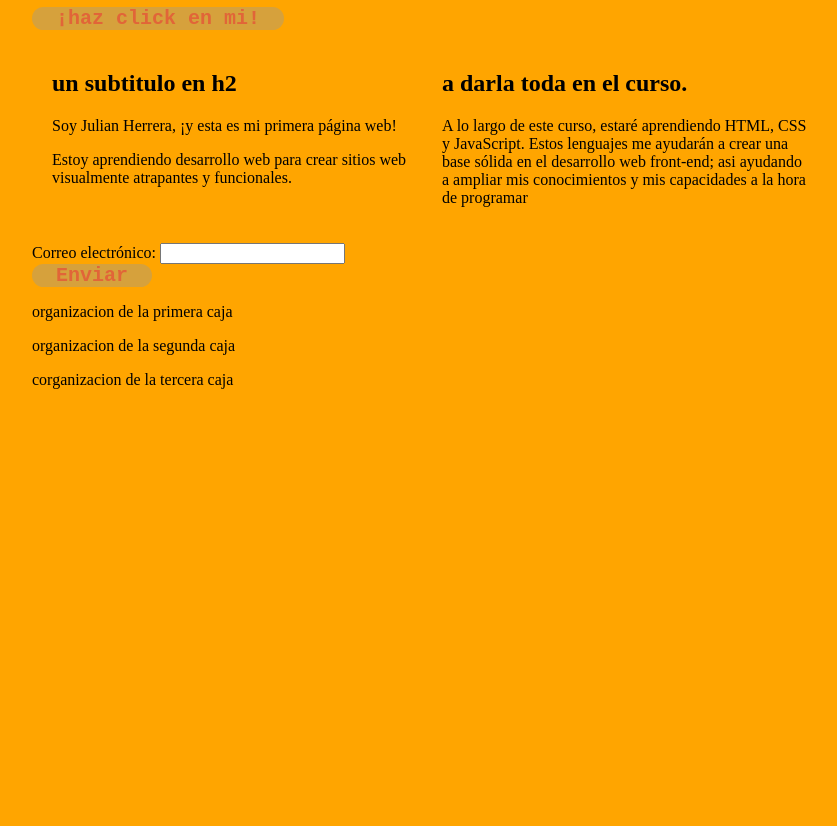
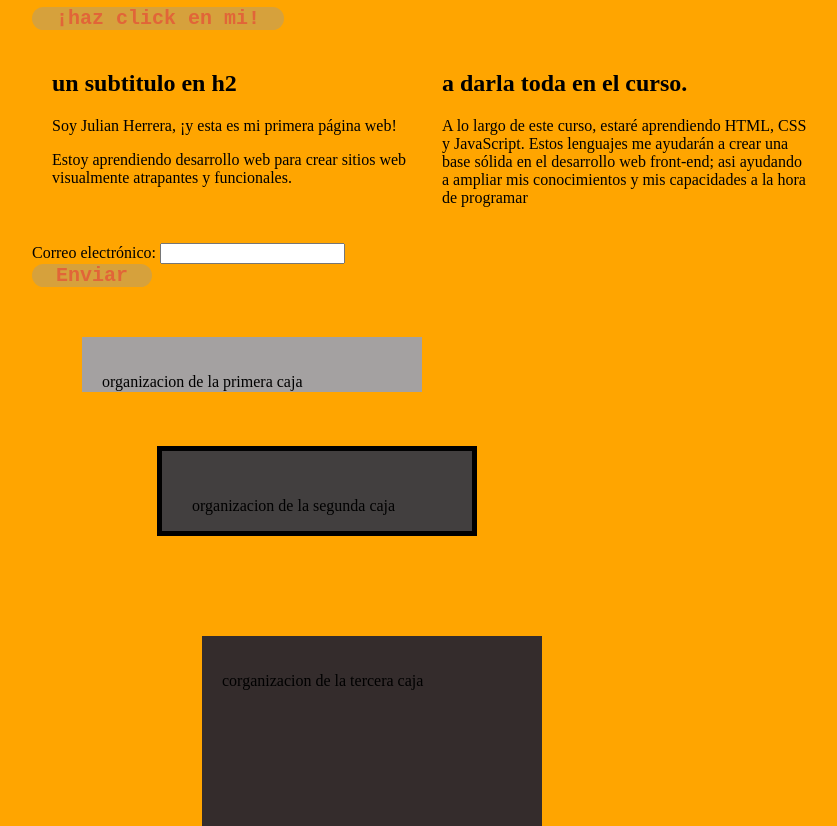
Before and after one commit to juanherida/seccion9, a plain HTML site: page elp.html in a window 1280 px wide. Shown: the part 91-917 px from the top of the page, without its empty margins (208-1045 px from the left). Before the commit the page ends 800 px from the top, so only its background shows below. Drawn offline with Linux system fonts and the light colour scheme.

Commit message:
mi primera confirmación de actualización

```diff
--- a/skin.css
+++ b/skin.css
@@ -45,6 +45,35 @@ button{
     }
 
 }
+
+.box{
+  background-color:rgb(164, 161, 161);
+  width: 300px;
+  height:15px;
+  padding: 20px;
+  border: 5px;
+  margin: 50px;
+
+ }
+
+ .box2{
+     background-color:rgb(66, 63, 63);
+     width: 250px;
+     height:20px;
+     padding: 30px;
+     border: 5px solid black;
+     margin: 55px;
+
+ }
+
+ .box3{
+     background-color:rgb(52, 44, 44);
+     width: 300px;
+     height:150px;
+     padding: 20px;
+     border: 5px;
+     margin: 100px;
+ }
 
 /*header {
   background-color: #333;
```
Also changed, not shown: contactos.html (+2 -5 lines), elp.html (+0 -5 lines), index.html (+1 -3 lines), servicios.html (+3 -3 lines).
